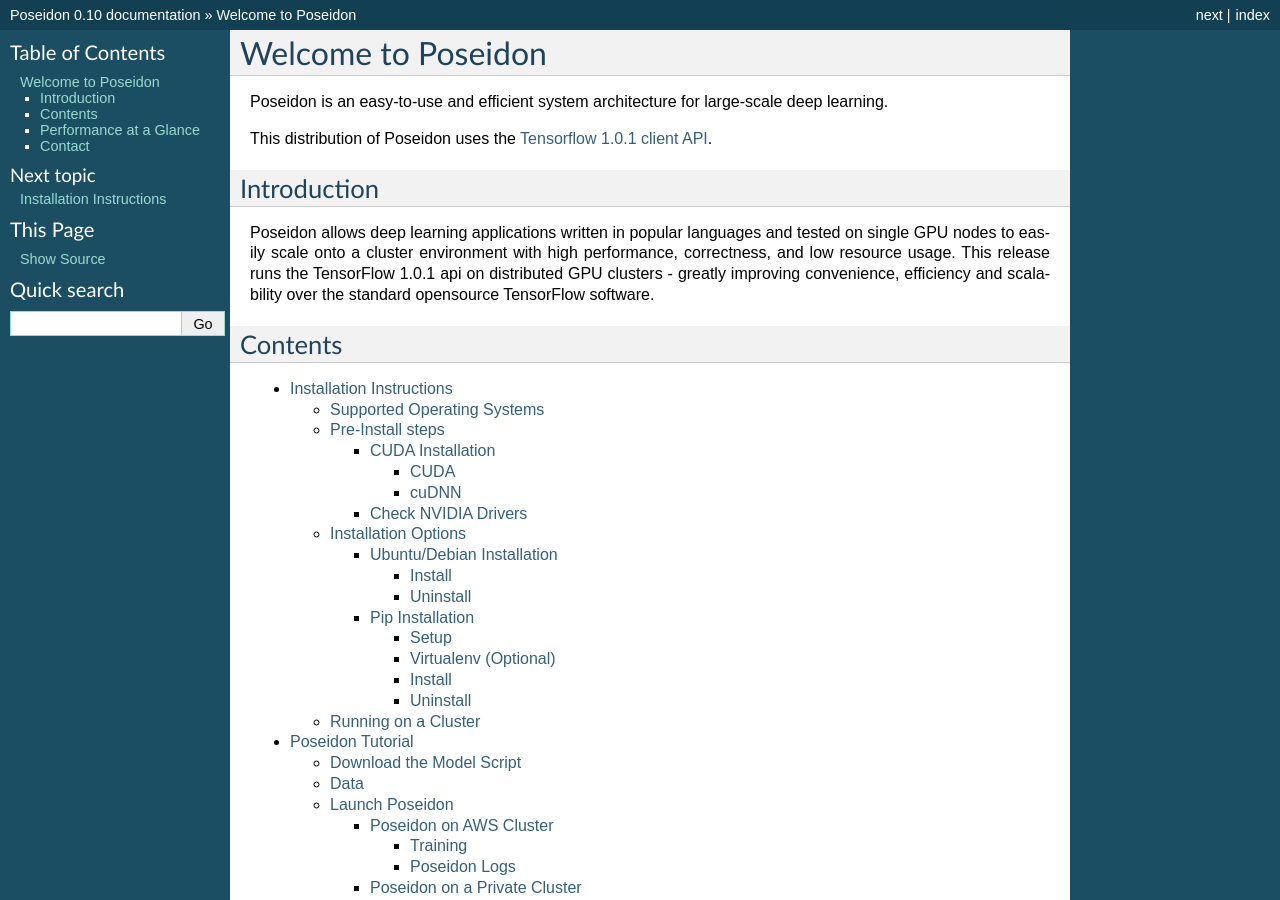
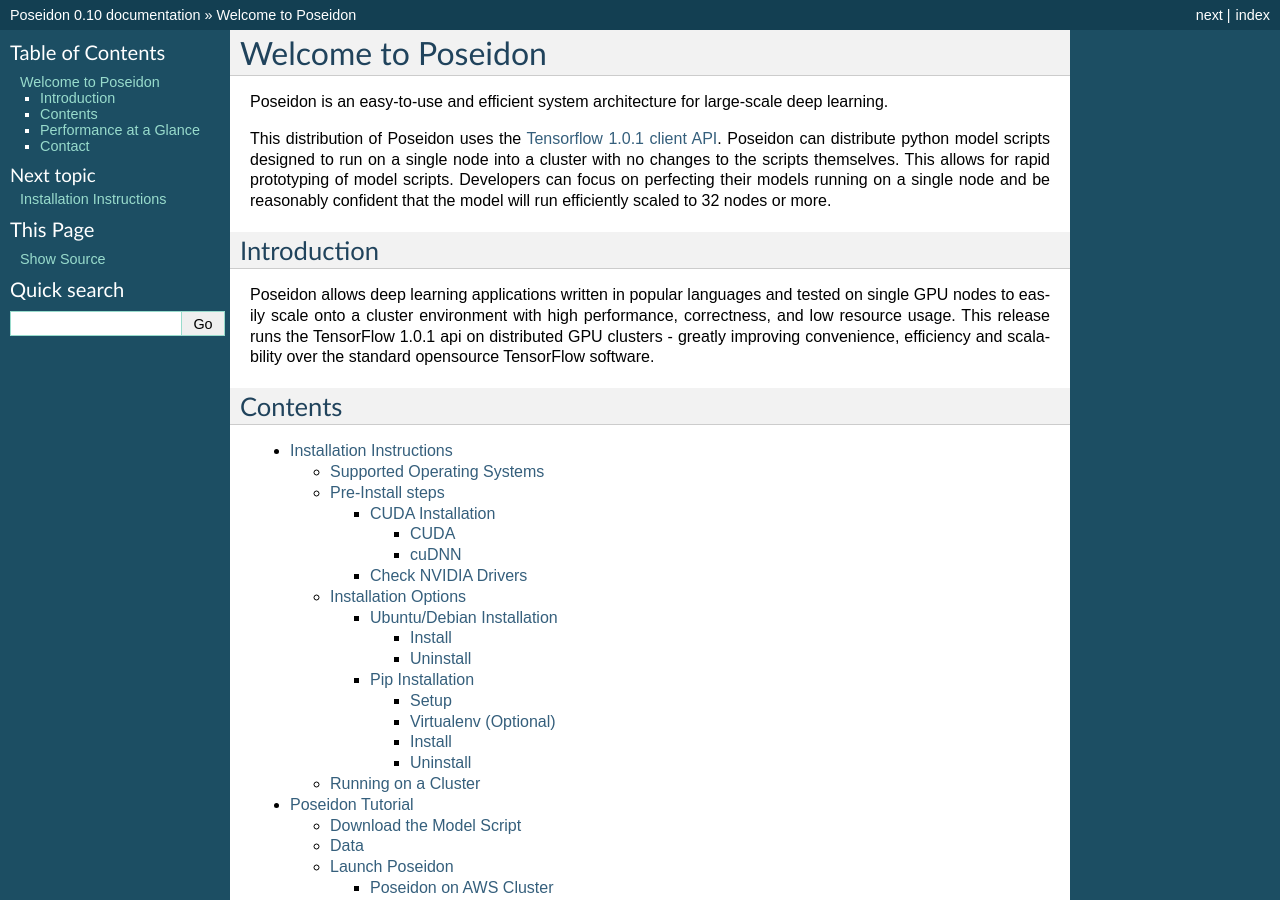
Before and after one commit to petuum-inc/poseidon-release, a Sphinx documentation site: the page built from docs/source/index.rst, in a window 1280 px wide and 900 px high. Built offline with Sphinx 7.4.7, drawn with Linux system fonts in a browser that asks for light colours.

Commit message:
add description of no model change necessary

```diff
--- a/docs/source/index.rst
+++ b/docs/source/index.rst
@@ -4,7 +4,7 @@
 
 Poseidon is an easy-to-use and efficient system architecture for large-scale deep learning.
 
-This distribution of Poseidon uses the `Tensorflow 1.0.1 client API <https://www.tensorflow.org/versions/r1.0/api_docs/python/>`_.
+This distribution of Poseidon uses the `Tensorflow 1.0.1 client API <https://www.tensorflow.org/versions/r1.0/api_docs/python/>`_. Poseidon can distribute python model scripts designed to run on a single node into a cluster with no changes to the scripts themselves. This allows for rapid prototyping of model scripts. Developers can focus on perfecting their models running on a single node and be reasonably confident that the model will run efficiently scaled to 32 nodes or more.
 
 Introduction
 ------------
```
